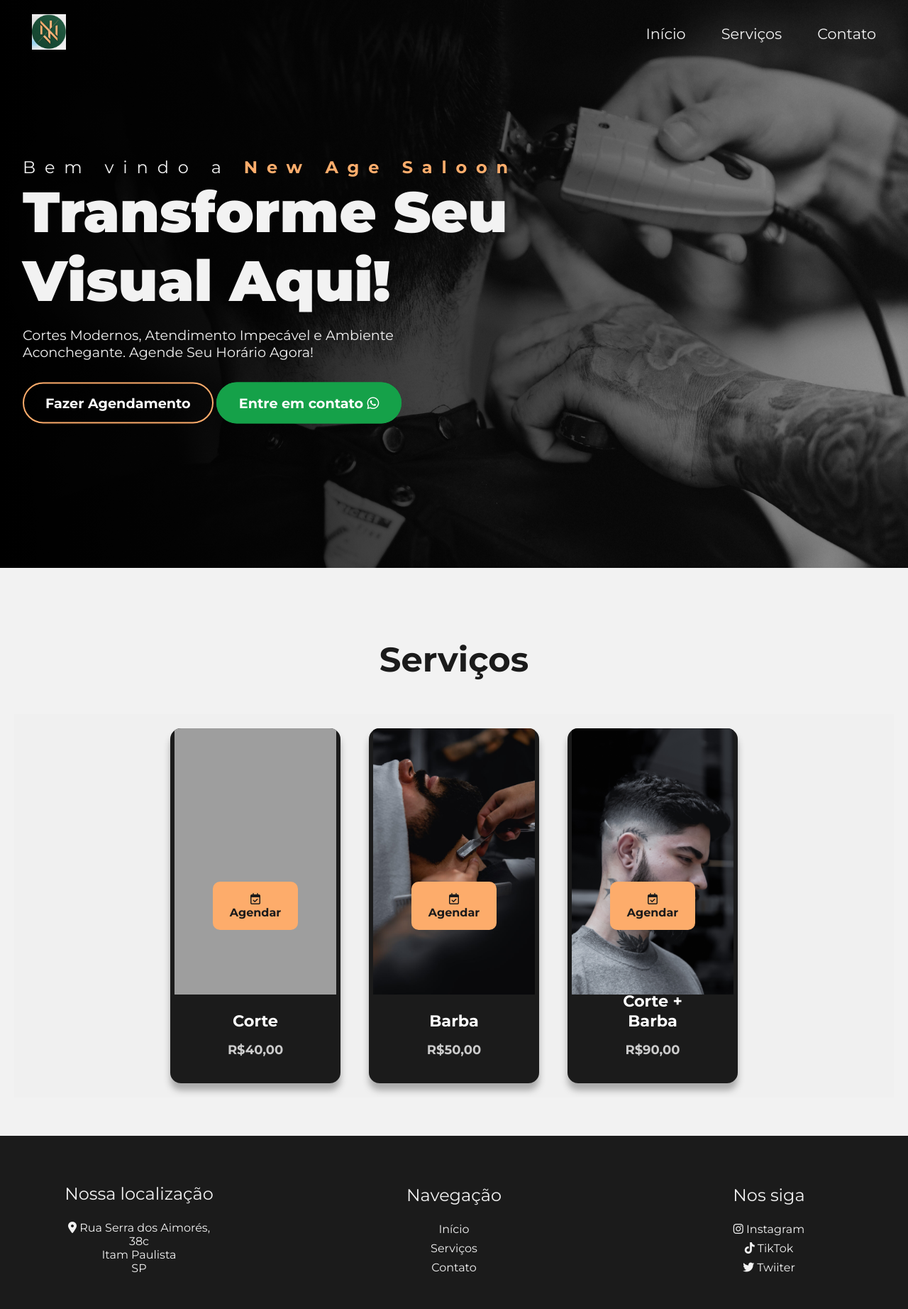
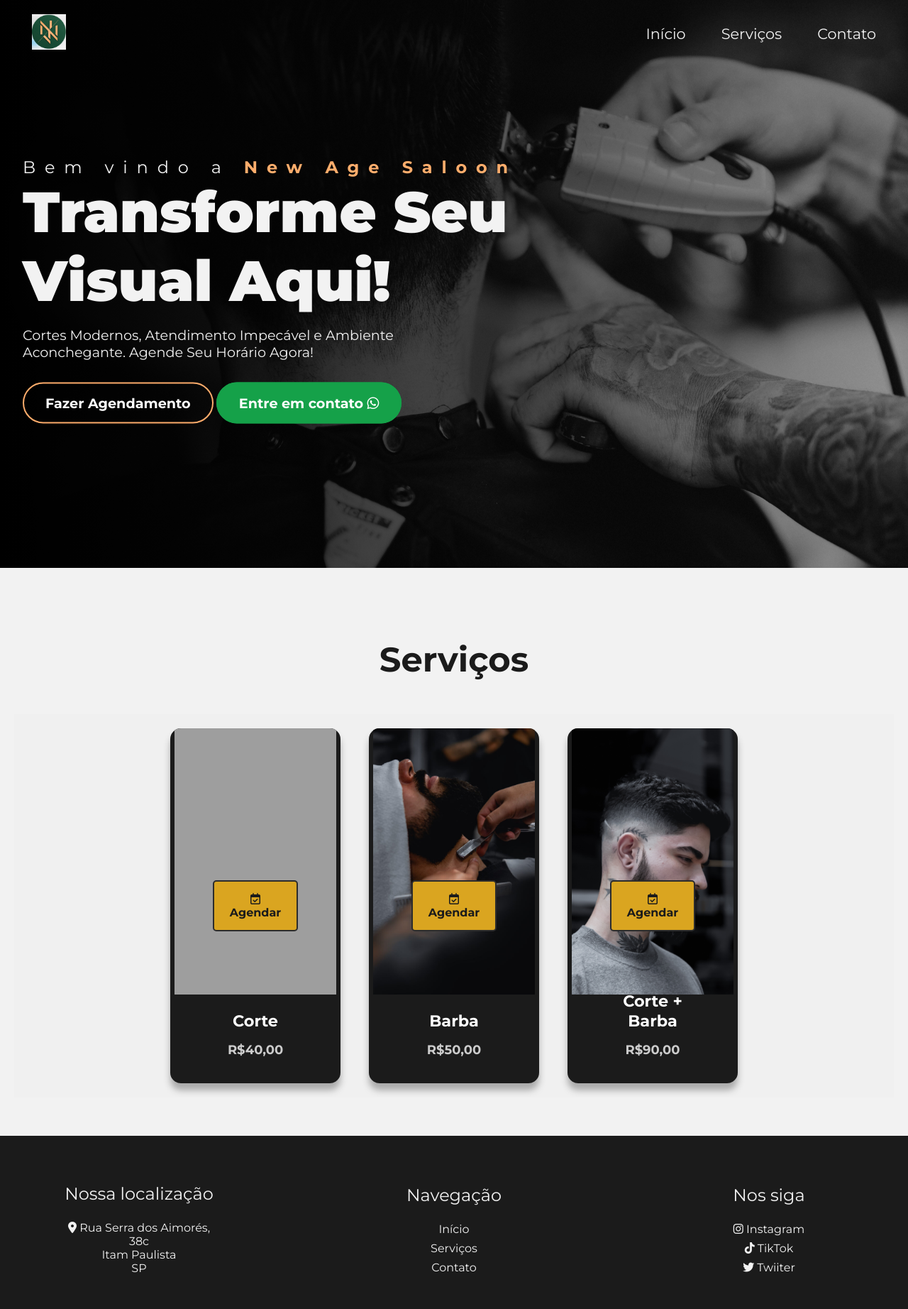
Before and after one commit to danielznz/Projeto-Inter, a PHP site: page / in a window 1280 px wide. Shown: the whole page at 71% size. Run offline with PHP 8.4, Linux system fonts and the light colour scheme; some libraries are stand-ins or nearby versions; some web fonts are replaced; grey boxes are pictures that could not be loaded.

Commit message:
conflito

```diff
--- a/footer.css
+++ b/footer.css
@@ -42,4 +42,10 @@ footer ul li a {
 
 footer ul li a:hover {
     color: #FEAD6C;
+<<<<<<< Updated upstream
 }
+
+
+=======
+}
+>>>>>>> Stashed changes
--- a/servicos.css
+++ b/servicos.css
@@ -43,11 +43,12 @@
 
 .agendamento {
     position: absolute;
+    border: 2px solid #2C2C2C;
+    border-radius: 5px;
     top: 50%;
     left: 50%;
     transform: translate(-50%, -50%);
-    background-color: #FDAC6B;
-    border-radius: 10px;
+    background-color: #DAA520;
     padding: 15px 20px;
     font-weight: bold;
     color: #1b1b1b;
```
